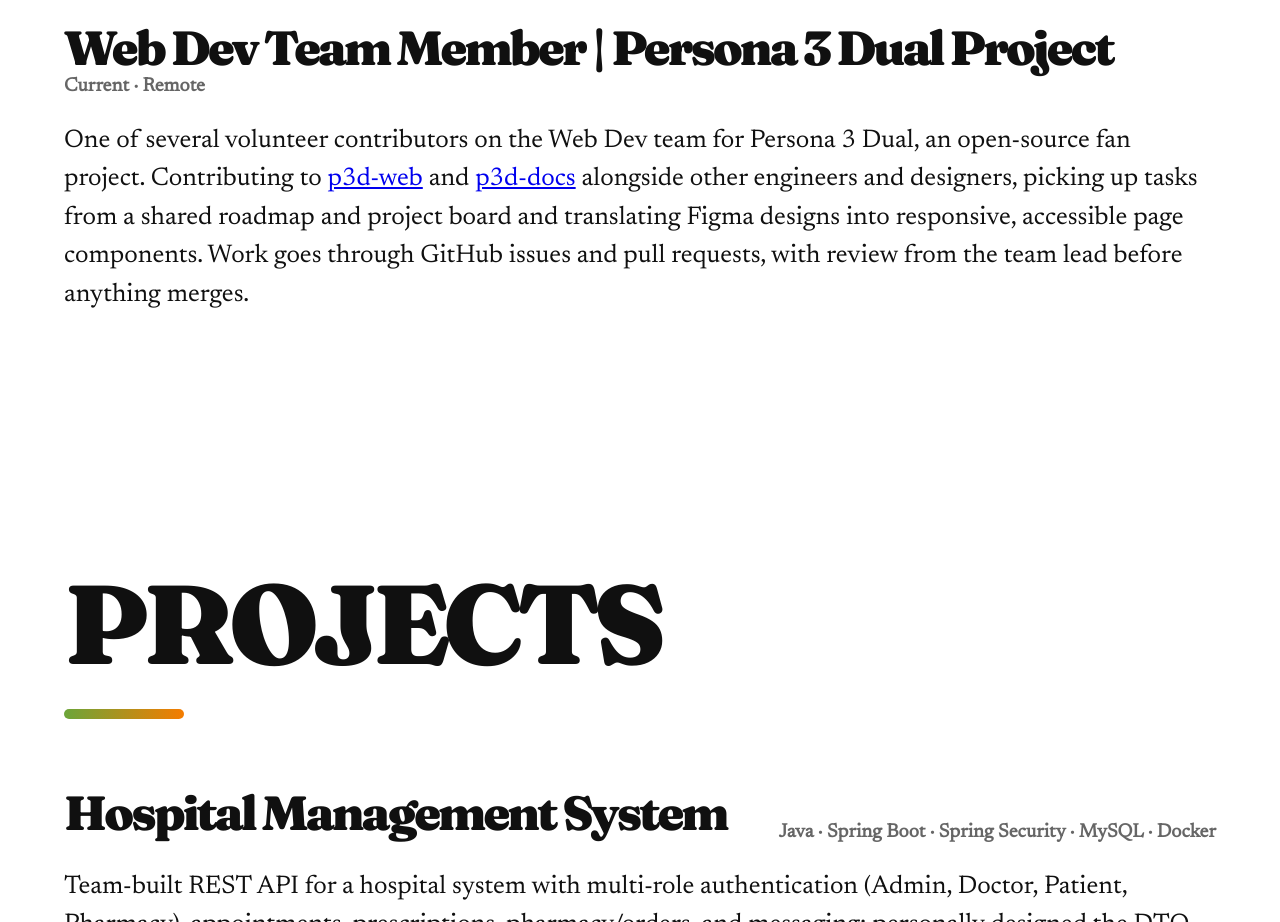
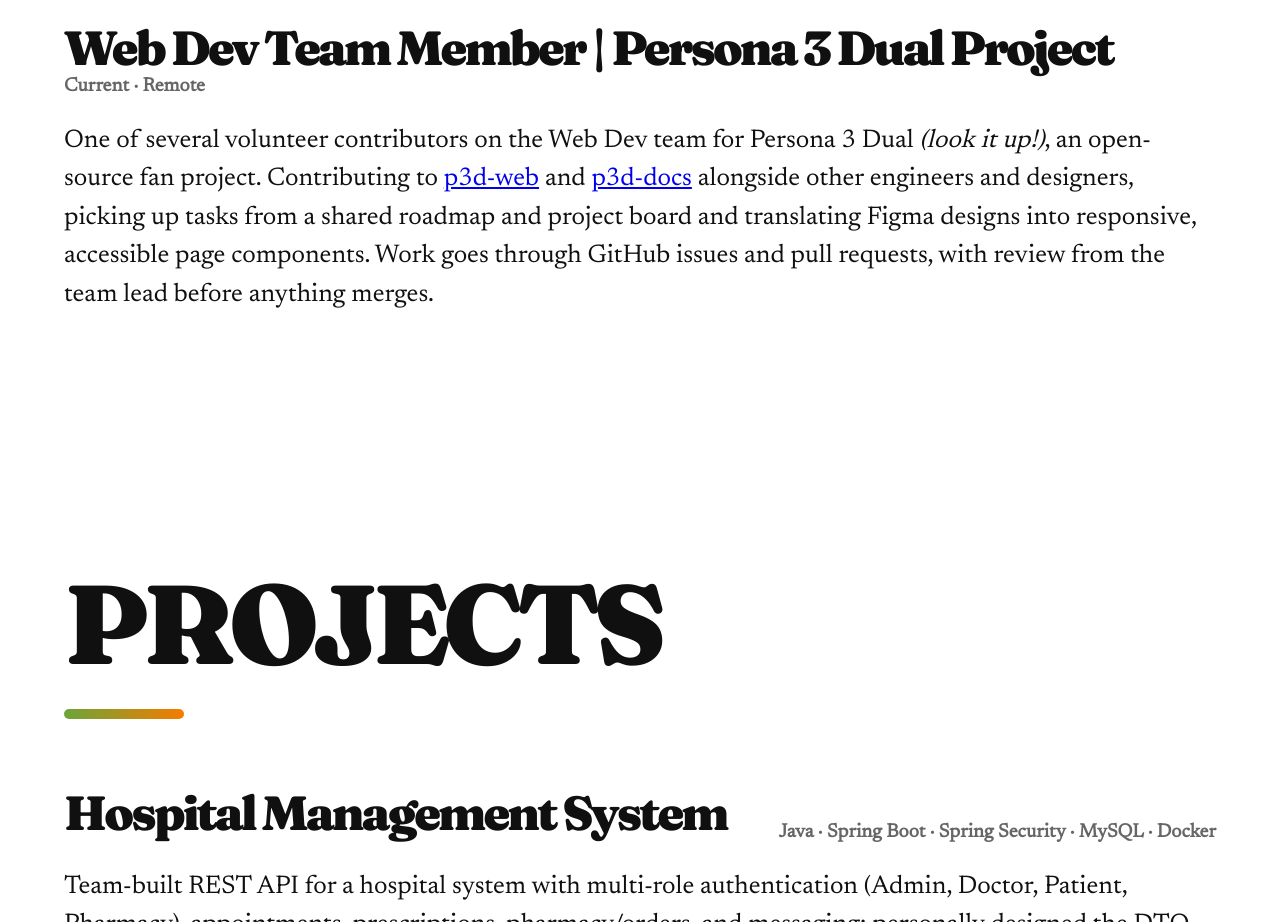
Before and after one commit to pesterian/portfolio, a plain HTML site: page index.html in a window 1280 px wide. Shown: the part 4040-4962 px from the top of the page. Drawn offline with Linux system fonts and the light colour scheme.

Commit message:
Call to action

```diff
--- a/index.html
+++ b/index.html
@@ -206,7 +206,7 @@
 
           <p>
             One of several volunteer contributors on the Web Dev team for
-            Persona 3 Dual, an open-source fan project. Contributing to
+            Persona 3 Dual <em>(look it up!)</em>, an open-source fan project. Contributing to
             <a href="#p3d-web">p3d-web</a> and
             <a href="#p3d-docs">p3d-docs</a> alongside other engineers and
             designers, picking up tasks from a shared roadmap and project board
```
